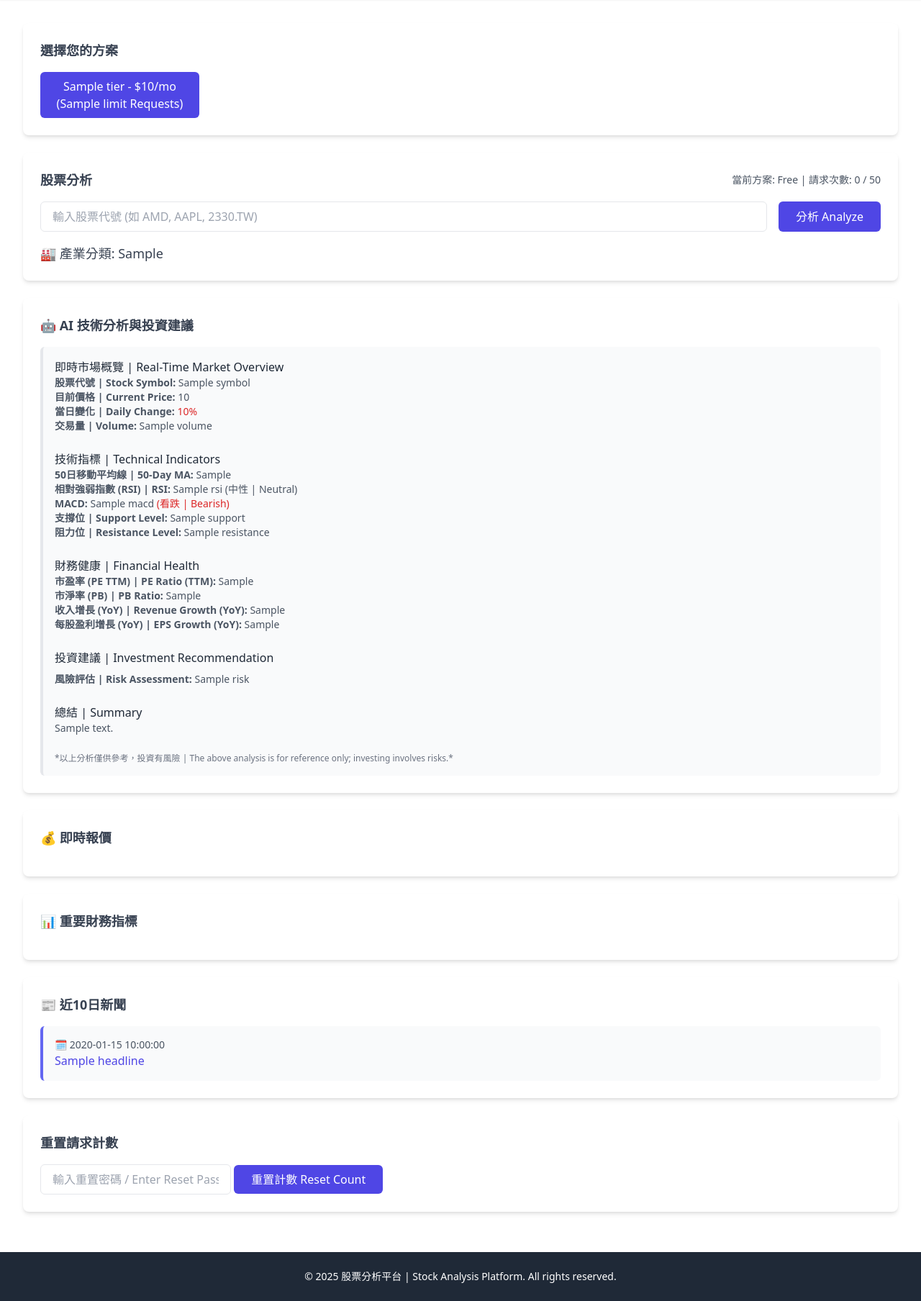
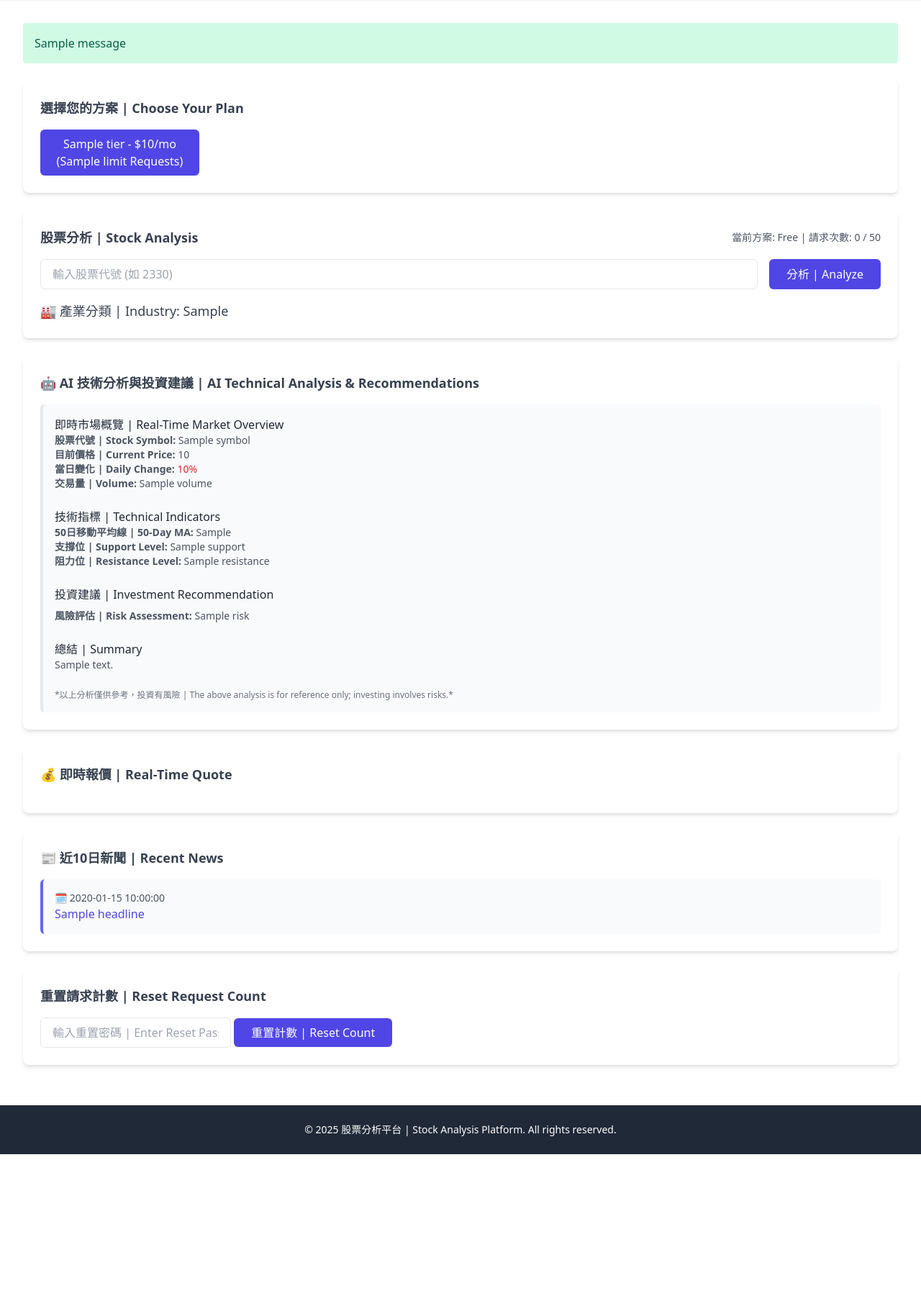
Before and after one commit to shiue2000/market-pulse-vibe-tw, a Flask app: template templates/index.html in a window 1280 px wide. Shown: the part 112-1920 px from the top of the page at 72% size. After the commit the page ends 1716 px from the top, so only its background shows below. Run offline with Flask 3, Linux system fonts and the light colour scheme; the template is opened without the code that fills it: most values are stand-ins (such as "Sample title", 1, 10 or a date in 2020); one stand-in notice (Sample message) is shown; parts of the project's set-up code (start-up, migrations or seed data) failed here and were passed over; some libraries are stand-ins or nearby versions.

Commit message:
Update index.html

```diff
--- a/templates/index.html
+++ b/templates/index.html
@@ -1,8 +1,8 @@
 <!DOCTYPE html>
 <html lang="zh-Hant">
 <head>
-    <meta charset="UTF-8" />
-    <meta name="viewport" content="width=device-width, initial-scale=1.0" />
+    <meta charset="UTF-8">
+    <meta name="viewport" content="width=device-width, initial-scale=1.0">
     <title>📊 股票分析平台 | Stock Analysis Platform</title>
     <script src="https://js.stripe.com/v3/"></script>
     <link href="https://fonts.googleapis.com/css2?family=Inter:wght@400;500;600;700&display=swap" rel="stylesheet">
@@ -19,15 +19,29 @@
     </header>
 
     <main class="flex-grow max-w-7xl mx-auto px-4 sm:px-6 lg:px-8 py-8">
+        <!-- Flash Messages -->
+        {% with messages = get_flashed_messages(with_categories=true) %}
+            {% if messages %}
+                <div class="mb-6">
+                    {% for category, message in messages %}
+                        <div class="p-4 mb-2 rounded {% if category == 'success' %}bg-green-100 text-green-800{% elif category == 'danger' %}bg-red-100 text-red-800{% else %}bg-yellow-100 text-yellow-800{% endif %}">
+                            {{ message }}
+                        </div>
+                    {% endfor %}
+                </div>
+            {% endif %}
+        {% endwith %}
+
+        <!-- Subscription Tiers -->
         <section class="bg-white rounded-lg shadow-md p-6 mb-6">
-            <h2 class="text-lg font-semibold text-gray-700 mb-4">選擇您的方案</h2>
+            <h2 class="text-lg font-semibold text-gray-700 mb-4">選擇您的方案 | Choose Your Plan</h2>
             <div class="grid grid-cols-1 sm:grid-cols-2 lg:grid-cols-5 gap-4">
                 {% for tier in tiers %}
-                <div class="tier-btn">
+                    <div>
                         {% if current_tier_name == tier.name %}
                             <button type="button" disabled
                                 class="w-full bg-gray-300 text-gray-600 px-4 py-2 rounded-md cursor-not-allowed text-center">
-                        {{ tier.name }} {% if tier.price > 0 %}- ${{ tier.price }}/mo{% else %}- Free{% endif %} ({{ tier.limit }} Requests) (已選擇)
+                                {{ tier.name }} {% if tier.price > 0 %}- ${{ tier.price }}/mo{% else %}- Free{% endif %} ({{ tier.limit }} Requests) (已選擇 | Selected)
                             </button>
                         {% else %}
                             <form class="tierForm" method="POST" action="/create-checkout-session">
@@ -43,35 +57,38 @@
             </div>
         </section>
 
+        <!-- Stock Analysis Input -->
         <section class="bg-white rounded-lg shadow-md p-6 mb-6">
             <div class="flex items-center justify-between mb-4">
-                <h2 class="text-lg font-semibold text-gray-700">股票分析</h2>
+                <h2 class="text-lg font-semibold text-gray-700">股票分析 | Stock Analysis</h2>
                 <span class="text-sm text-gray-600">
                     當前方案: {{ current_tier_name | default('Free') }} | 請求次數: {{ request_count | default(0) }} / {{ current_limit | default(50) }}
                 </span>
             </div>
             <form id="stockForm" method="POST" action="/" class="flex flex-col sm:flex-row gap-4 mb-4">
                 <input type="text" id="symbolInput" name="symbol"
-                       placeholder="輸入股票代號 (如 AMD, AAPL, 2330.TW)"
+                    placeholder="輸入股票代號 (如 2330)"
                     required value="{{ symbol_input | default('') }}"
                     class="flex-grow px-4 py-2 border border-gray-200 rounded-md focus:ring-2 focus:ring-indigo-500 focus:border-indigo-500">
                 <button type="submit"
                     class="bg-indigo-600 text-white px-6 py-2 rounded-md hover:bg-indigo-700 transition duration-200">
-                    分析 Analyze
+                    分析 | Analyze
                 </button>
             </form>
-            <h3 class="text-lg font-medium text-gray-700">🏭 產業分類: {{ result.industry_en | default('Unknown') }}</h3>
+            <h3 class="text-lg font-medium text-gray-700">🏭 產業分類 | Industry: {{ result.industry_en | default('Unknown') }}</h3>
         </section>
 
+        <!-- Error Message -->
         {% if result.error %}
             <section class="bg-red-50 border-l-4 border-red-500 p-4 rounded-md mb-6">
                 <p class="text-red-700 font-medium">❌ {{ result.error }}</p>
             </section>
         {% endif %}
 
+        <!-- Stock Data and Analysis -->
         {% if result.symbol %}
             <section class="bg-white rounded-lg shadow-md p-6 mb-6">
-            <h3 class="text-lg font-semibold text-gray-700 mb-4">🤖 AI 技術分析與投資建議</h3>
+                <h3 class="text-lg font-semibold text-gray-700 mb-4">🤖 AI 技術分析與投資建議 | AI Technical Analysis & Recommendations</h3>
                 <div class="border-l-4 border-teal-500 p-4 bg-gray-50 rounded-md space-y-6">
                     <div>
                         <h4 class="text-base font-medium text-gray-800">即時市場概覽 | Real-Time Market Overview</h4>
@@ -96,36 +113,8 @@
                         <h4 class="text-base font-medium text-gray-800">技術指標 | Technical Indicators</h4>
                         <p class="text-sm text-gray-600">
                             <span class="font-semibold">50日移動平均線 | 50-Day MA:</span> {{ result.technical.ma50 | default('N/A') }}<br>
-                        <span class="font-semibold">相對強弱指數 (RSI) | RSI:</span> {{ result.technical.rsi | default('N/A') }}
-                        {% if result.technical.rsi is defined and result.technical.rsi is not none %}
-                            {% if result.technical.rsi > 70 %}
-                            <span class="text-red-600">(超買 | Overbought)</span>
-                            {% elif result.technical.rsi < 30 %}
-                            <span class="text-green-600">(超賣 | Oversold)</span>
-                            {% else %}
-                            <span class="text-gray-600">(中性 | Neutral)</span>
-                            {% endif %}
-                        {% endif %}<br>
-                        <span class="font-semibold">MACD:</span> {{ result.technical.macd | default('N/A') }}
-                        {% if result.technical.macd is defined and result.technical.macd is not none %}
-                            {% if result.technical.macd > 0 %}
-                            <span class="text-green-600">(看漲 | Bullish)</span>
-                            {% else %}
-                            <span class="text-red-600">(看跌 | Bearish)</span>
-                            {% endif %}
-                        {% endif %}<br>
                             <span class="font-semibold">支撐位 | Support Level:</span> {{ result.technical.support | default('N/A') }}<br>
                             <span class="font-semibold">阻力位 | Resistance Level:</span> {{ result.technical.resistance | default('N/A') }}
-                    </p>
-                </div>
-
-                <div>
-                    <h4 class="text-base font-medium text-gray-800">財務健康 | Financial Health</h4>
-                    <p class="text-sm text-gray-600">
-                        <span class="font-semibold">市盈率 (PE TTM) | PE Ratio (TTM):</span> {{ result.metrics.pe_ratio | default('N/A') }}<br>
-                        <span class="font-semibold">市淨率 (PB) | PB Ratio:</span> {{ result.metrics.pb_ratio | default('N/A') }}<br>
-                        <span class="font-semibold">收入增長 (YoY) | Revenue Growth (YoY):</span> {{ result.metrics.revenue_growth | default('N/A') }}<br>
-                        <span class="font-semibold">每股盈利增長 (YoY) | EPS Growth (YoY):</span> {{ result.metrics.eps_growth | default('N/A') }}
                         </p>
                     </div>
 
@@ -160,7 +149,7 @@
             </section>
 
             <section class="bg-white rounded-lg shadow-md p-6 mb-6">
-            <h3 class="text-lg font-semibold text-gray-700 mb-4">💰 即時報價</h3>
+                <h3 class="text-lg font-semibold text-gray-700 mb-4">💰 即時報價 | Real-Time Quote</h3>
                 <div class="overflow-x-auto">
                     <table class="w-full text-sm">
                         <thead>
@@ -181,31 +170,9 @@
                 </div>
             </section>
 
-        <section class="bg-white rounded-lg shadow-md p-6 mb-6">
-            <h3 class="text-lg font-semibold text-gray-700 mb-4">📊 重要財務指標</h3>
-            <div class="overflow-x-auto">
-                <table class="w-full text-sm">
-                    <thead>
-                        <tr class="bg-gray-100">
-                            {% for key, label in METRIC_NAMES_ZH_EN.items() %}
-                            <th class="border border-gray-200 px-4 py-2">{{ label }}</th>
-                            {% endfor %}
-                        </tr>
-                    </thead>
-                    <tbody>
-                        <tr>
-                            {% for key in METRIC_NAMES_ZH_EN.keys() %}
-                            <td class="border border-gray-200 px-4 py-2">{{ result.metrics.get(key, 'N/A') }}</td>
-                            {% endfor %}
-                        </tr>
-                    </tbody>
-                </table>
-            </div>
-        </section>
-
             {% if result.news is defined and result.news %}
                 <section class="bg-white rounded-lg shadow-md p-6 mb-6">
-            <h3 class="text-lg font-semibold text-gray-700 mb-4">📰 近10日新聞</h3>
+                    <h3 class="text-lg font-semibold text-gray-700 mb-4">📰 近10日新聞 | Recent News</h3>
                     <div class="space-y-4">
                         {% for item in result.news %}
                             <div class="border-l-4 border-indigo-500 bg-gray-50 p-4 rounded-md">
@@ -222,16 +189,17 @@
             {% endif %}
         {% endif %}
 
+        <!-- Reset Form -->
         <section class="bg-white rounded-lg shadow-md p-6 mb-6">
-            <h2 class="text-lg font-semibold text-gray-700 mb-4">重置請求計數</h2>
+            <h2 class="text-lg font-semibold text-gray-700 mb-4">重置請求計數 | Reset Request Count</h2>
             <form class="reset-form" method="POST" action="/reset" class="flex flex-col sm:flex-row gap-4">
                 <input type="password" name="password"
-                       placeholder="輸入重置密碼 / Enter Reset Password"
+                    placeholder="輸入重置密碼 | Enter Reset Password"
                     required
                     class="flex-grow px-4 py-2 border border-gray-200 rounded-md focus:ring-2 focus:ring-indigo-500 focus:border-indigo-500">
                 <button type="submit"
                     class="bg-indigo-600 text-white px-6 py-2 rounded-md hover:bg-indigo-700 transition duration-200">
-                    重置計數 Reset Count
+                    重置計數 | Reset Count
                 </button>
             </form>
         </section>
@@ -244,12 +212,17 @@
     </footer>
 
     <script>
+        const stripe = Stripe('{{ stripe_pub_key }}');
         document.getElementById("stockForm").addEventListener("submit", function(e) {
             e.preventDefault();
             const btn = this.querySelector("button[type=submit]");
             const input = document.getElementById("symbolInput");
-        if (!input.value.trim()) { alert("請輸入股票代號 / Please enter a stock symbol"); return; }
-        btn.disabled = true; btn.textContent = "處理中... / Processing...";
+            if (!input.value.trim()) {
+                alert("請輸入股票代號 | Please enter a stock symbol");
+                return;
+            }
+            btn.disabled = true;
+            btn.textContent = "處理中... | Processing...";
             setTimeout(() => this.submit(), 100);
         });
 
@@ -258,16 +231,27 @@
                 e.preventDefault();
                 const btn = this.querySelector('button');
                 const originalText = btn.textContent;
-            btn.disabled = true; btn.textContent = "處理中... / Processing...";
-            fetch(this.action, { method: 'POST', body: new FormData(this) })
+                btn.disabled = true;
+                btn.textContent = "處理中... | Processing...";
+                fetch(this.action, {
+                    method: 'POST',
+                    body: new FormData(this)
+                })
                 .then(res => res.json())
                 .then(data => {
-                if (data.url) { window.location.href = data.url; }
-                else { alert(data.error || "Stripe checkout error"); btn.disabled = false; btn.textContent = originalText; }
+                    if (data.url) {
+                        window.location.href = data.url;
+                    } else {
+                        alert(data.error || "Stripe checkout error");
+                        btn.disabled = false;
+                        btn.textContent = originalText;
+                    }
                 })
                 .catch(err => {
                     console.error(err);
-                alert("Stripe checkout failed"); btn.disabled = false; btn.textContent = originalText;
+                    alert("Stripe checkout failed");
+                    btn.disabled = false;
+                    btn.textContent = originalText;
                 });
             });
         });
@@ -276,13 +260,21 @@
             e.preventDefault();
             const btn = this.querySelector('button');
             const originalText = btn.textContent;
-        btn.disabled = true; btn.textContent = "處理中... / Processing...";
-        fetch(this.action, { method: 'POST', body: new FormData(this) })
+            btn.disabled = true;
+            btn.textContent = "處理中... | Processing...";
+            fetch(this.action, {
+                method: 'POST',
+                body: new FormData(this)
+            })
             .then(res => res.text())
-        .then(() => { window.location.reload(); })
+            .then(() => {
+                window.location.reload();
+            })
             .catch(err => {
                 console.error(err);
-            alert("Reset failed"); btn.disabled = false; btn.textContent = originalText;
+                alert("Reset failed");
+                btn.disabled = false;
+                btn.textContent = originalText;
             });
         });
     </script>
```
Lines whose indentation alone changed are shown as unchanged.
